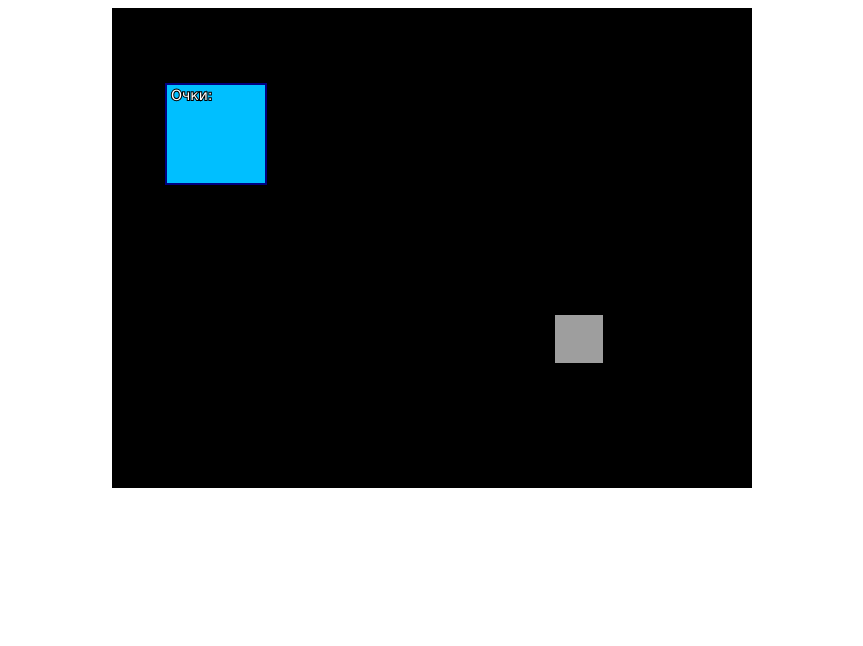
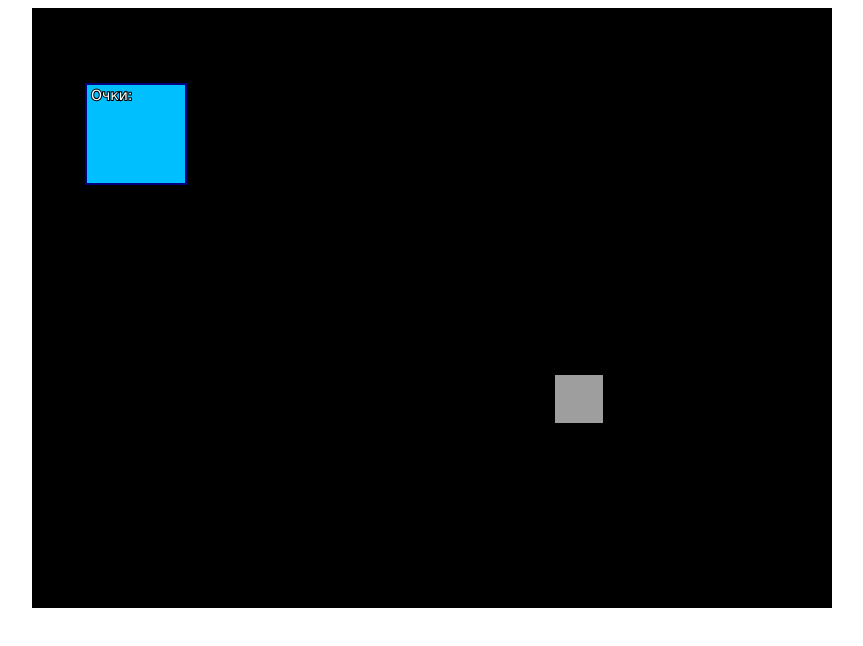
Before and after one commit to Kolxoz-chan/CaptainEngineWeb, a plain HTML site: page index.html in a window 1280 px wide. Shown: the whole page, without its empty margins (208-1071 px from the left). Drawn offline with Linux system fonts and the light colour scheme.

Commit message:
Резервное сохранение

```diff
--- a/index.html
+++ b/index.html
@@ -14,7 +14,7 @@
 		<script>
 
 		/* --- Init game -------------------------------------------------------  */
-		Game.init("game-block", 640, 480, "background-color: black; margin: auto; display: block;");
+		Game.init("game-block", 800, 600, "background-color: black; margin: auto; display: block;");
 		Game.setEventHandlers(['keydown', 'keyup', 'mousedown', 'mouseup', "mousemove"])
 		Game.setDefaultCursor("none")
 		Game.resetCursor()
```
